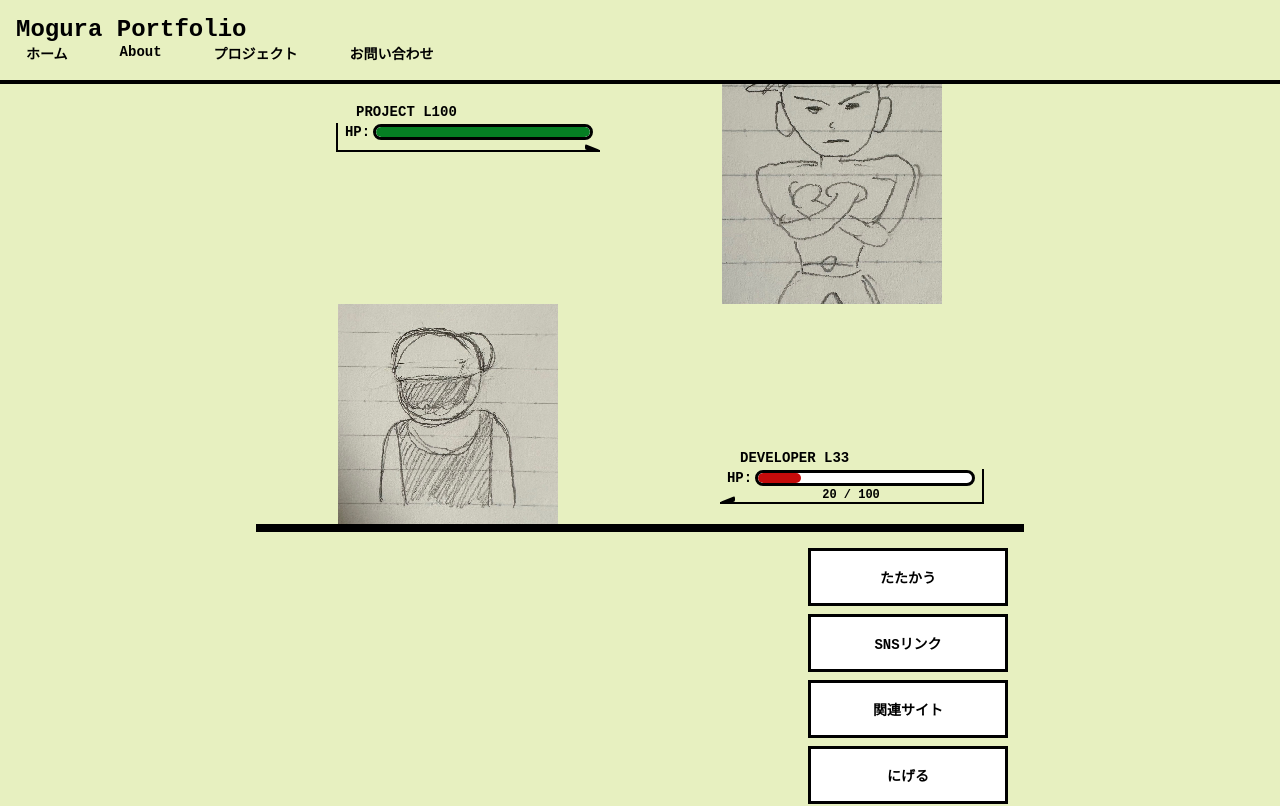
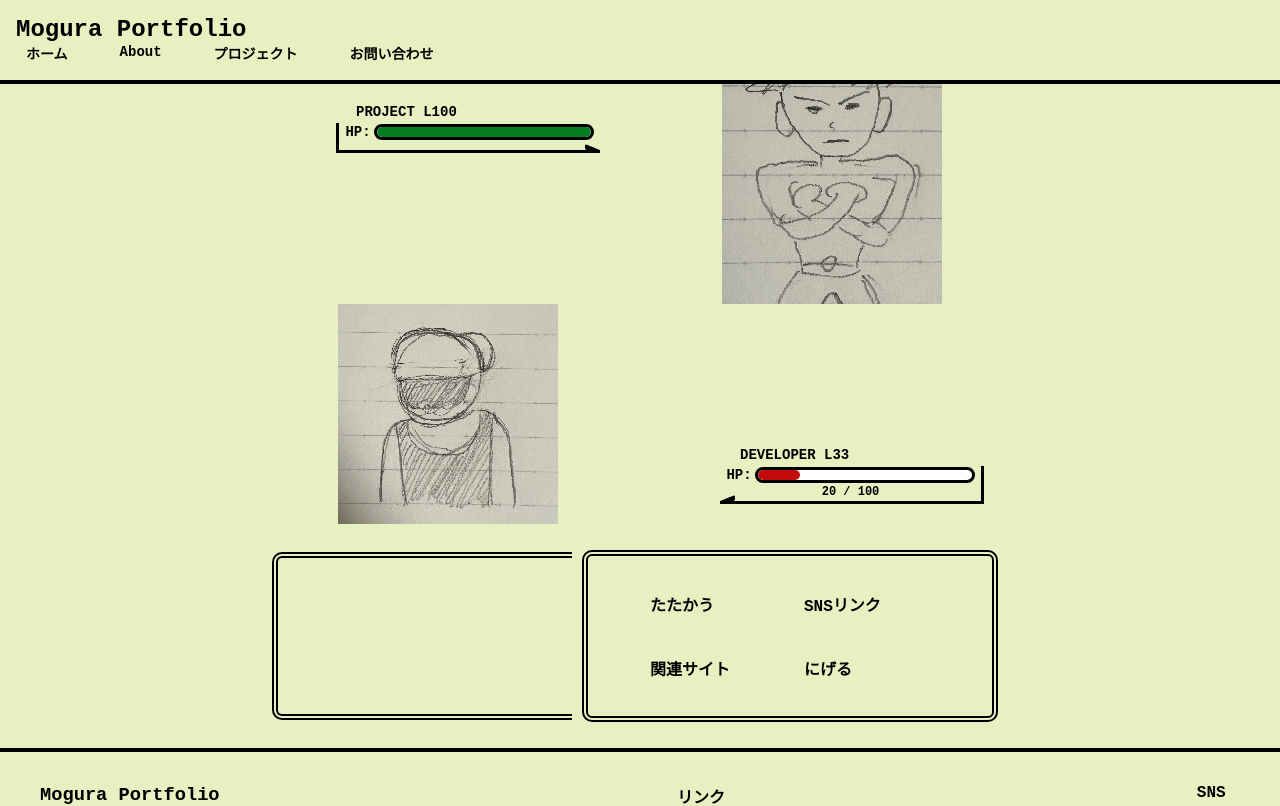
Before and after one commit to haruki0w/my-portfolio, a React (Vite) app: page / in a window 1280 px wide. Shown: the top 806 px of the page. Built offline with nearby package versions, Linux system fonts and the light colour scheme; a web font is replaced by a local one.

Commit message:
feat: コマンドエリアの再現度を高める修正

```diff
--- a/src/components/MainVisual/MainVisual.css
+++ b/src/components/MainVisual/MainVisual.css
@@ -13,7 +13,6 @@
   display: grid;
   grid-template-columns: 1fr 1fr;
   grid-template-rows: 1fr 1fr;
-  border-bottom: 4px solid #000000;
   background-color: #e7f0c0;
   grid-template-areas:
     "enemy-hp enemy-character"
@@ -70,7 +69,6 @@
   flex-direction: column;
   align-items: center;
   justify-content: flex-end;
-  /* background-color: #ffffff; */
   background-color: #e7f0c0;
 }
 
@@ -82,7 +80,6 @@
   align-items: flex-start;
   justify-content: flex-end;
   padding: 20px 40px 20px 80px;;
-  /* background-color: #ffffff; */
   background-color: #e7f0c0;
 }
 
@@ -200,8 +197,8 @@
 }
 
 .hp-line-enemy {
-  border-left: 2px solid #000000;
-  border-bottom: 2px solid #000000;
+  border-left: 3px solid #000000;
+  border-bottom: 3px solid #000000;
   width: 100%;
   box-sizing: border-box;
   position: relative;
@@ -215,15 +212,14 @@
   width: 0;
   height: 0;
   border-top: 6px solid transparent;
-  /* border-bottom: 6px solid transparent; */
   border-left: 15px solid #000000;
   border-radius: 2px;
   z-index: 1;
 }
 
 .hp-line-player {
-  border-right: 2px solid #000000;
-  border-bottom: 2px solid #000000;
+  border-right: 3px solid #000000;
+  border-bottom: 3px solid #000000;
   width: 100%;
   box-sizing: border-box;
   position: relative;
@@ -237,7 +233,6 @@
   width: 0;
   height: 0;
   border-top: 6px solid transparent;
-  /* border-bottom: 6px solid transparent; */
   border-right: 15px solid #000000;
   border-radius: 2px;
   z-index: 1;
@@ -291,6 +286,7 @@
   text-shadow: none;
   text-align: center;
   width: 100%;
+  margin-bottom: 2px;
 }
 
 /* 敵キャラクターエリア（右上） */
@@ -300,7 +296,6 @@
   flex-direction: column;
   align-items: center;
   justify-content: flex-start;
-  /* background-color: #ffffff; */
   background-color: #e7f0c0;
 }
 
@@ -309,11 +304,9 @@
   grid-area: enemy-hp;
   display: flex;
   flex-direction: column;
-  /* 右寄せ */
   align-items: flex-start;
   justify-content: flex-start;
   padding: 20px 40px 20px 80px;
-  /* background-color: #ffffff; */
   background-color: #e7f0c0;
 }
 
@@ -343,34 +336,54 @@
 
 /* 下部コマンドエリア */
 .command-area {
-  /* background-color: #ffffff; */
   display: flex;
   align-items: center;
-  justify-content: center;
+  justify-content: space-between;
   padding: 1rem;
   min-height: 200px;
-  border-top: 4px solid #000000;
   image-rendering: pixelated;
   background-color: #e7f0c0;
 }
 
+.command-area-left {
+  flex: 0 0 300px;
+  display: flex;
+  align-items: center;
+  justify-content: flex-start;
+  border-bottom: 6px double #000000;
+  border-top: 6px double #000000;
+  border-left: 6px double #000000;
+  border-radius: 10px 0 0 10px;
+  padding: 78px;
+  background-color: #e7f0c0;
+}
+
+.command-area-right {
+  flex: 1;
+  display: flex;
+  align-items: center;
+  justify-content: center;
+  border: 6px double #000000;
+  border-radius: 0;
+  padding: 20px;
+  margin: 10px;
+  background-color: #e7f0c0;
+  border-radius: 10px;
+}
+
 .command-buttons {
-  display: flex;
-  flex-direction: column;
+  display: grid;
+  grid-template-columns: 1fr 1fr;
+  grid-template-rows: 1fr 1fr;
   gap: 8px;
   width: 100%;
-  max-width: 200px;
-  margin-left: auto;
+  max-width: 300px;
 }
 
 .command-btn {
-  padding: 16px 20px;
-  border: 3px solid #000000;
-  border-radius: 0;
-  background-color: #ffffff;
-  color: #000000;
+  padding: 16px 10px;
   font-weight: bold;
-  font-size: 14px;
+  font-size: 16px;
   cursor: pointer;
   box-shadow: none;
   transition: none;
@@ -378,34 +391,38 @@
   font-family: 'DotGothic16', 'Courier New', monospace;
   text-shadow: none;
   image-rendering: pixelated;
-  /* ポケモン風のシンプルなボタン */
-  border-style: solid;
 }
 
 .command-btn:hover {
-  background-color: #f0f0f0;
-  border-color: #000000;
+  background-color: #e7f0c0;
 }
 
 .command-btn:active {
   background-color: #e0e0e0;
-  color: #000000;
 }
 
 .attack-btn {
-  background-color: #ffffff;
+  background-color: #e7f0c0;
+  border: none;
+  text-align: left;
 }
 
 .bag-btn {
-  background-color: #ffffff;
+  background-color: #e7f0c0;
+  border: none;
+  text-align: left;
 }
 
 .pokemon-btn {
-  background-color: #ffffff;
+  background-color: #e7f0c0;
+  border: none;
+  text-align: left;
 }
 
 .run-btn {
-  background-color: #ffffff;
+  background-color: #e7f0c0;
+  border: none;
+  text-align: left;
 }
 
 /* レスポンシブ対応 */
--- a/src/components/MainVisual/MainVisual.tsx
+++ b/src/components/MainVisual/MainVisual.tsx
@@ -76,6 +76,8 @@ const MainVisual: React.FC<MainVisualProps> = ({
 
       {/* 下部コマンドエリア */}
       <div className="command-area">
+        <div className="command-area-left">{/* 左側のコンテンツ */}</div>
+        <div className="command-area-right">
           <div className="command-buttons">
             <button className="command-btn attack-btn" onClick={onAttack}>
               たたかう
@@ -92,6 +94,7 @@ const MainVisual: React.FC<MainVisualProps> = ({
           </div>
         </div>
       </div>
+    </div>
   );
 };
 
```
Lines whose indentation alone changed are shown as unchanged.
